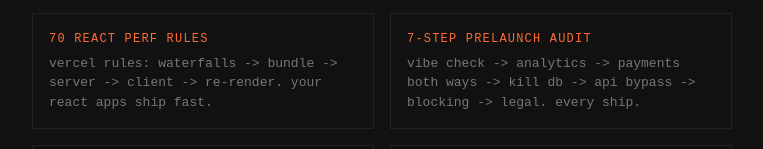
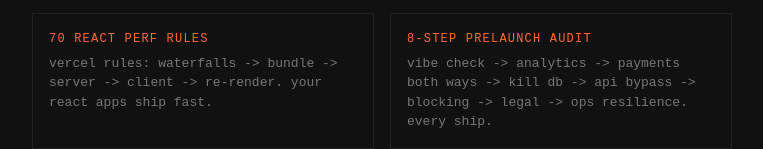
Before and after one commit to oatmealyn-creator/chungus-skills, a website: page index.html in a window 1280 px wide. Shown: the part 803-952 px from the top of the page, 258-1021 px from the left. Drawn offline with Linux system fonts and the light colour scheme.

Commit message:
Fix landing page: 7-step -> 8-step prelaunch audit

```diff
--- a/index.html
+++ b/index.html
@@ -139,8 +139,8 @@ hr { border: none; border-top: 1px solid #222; margin: 1rem 0; }
 <p>vercel rules: waterfalls -> bundle -> server -> client -> re-render. your react apps ship fast.</p>
 </div>
 <div>
-<h3>7-step prelaunch audit</h3>
-<p>vibe check -> analytics -> payments both ways -> kill db -> api bypass -> blocking -> legal. every ship.</p>
+<h3>8-step prelaunch audit</h3>
+<p>vibe check -> analytics -> payments both ways -> kill db -> api bypass -> blocking -> legal -> ops resilience. every ship.</p>
 </div>
 <div>
 <h3>tdd built in</h3>
```
